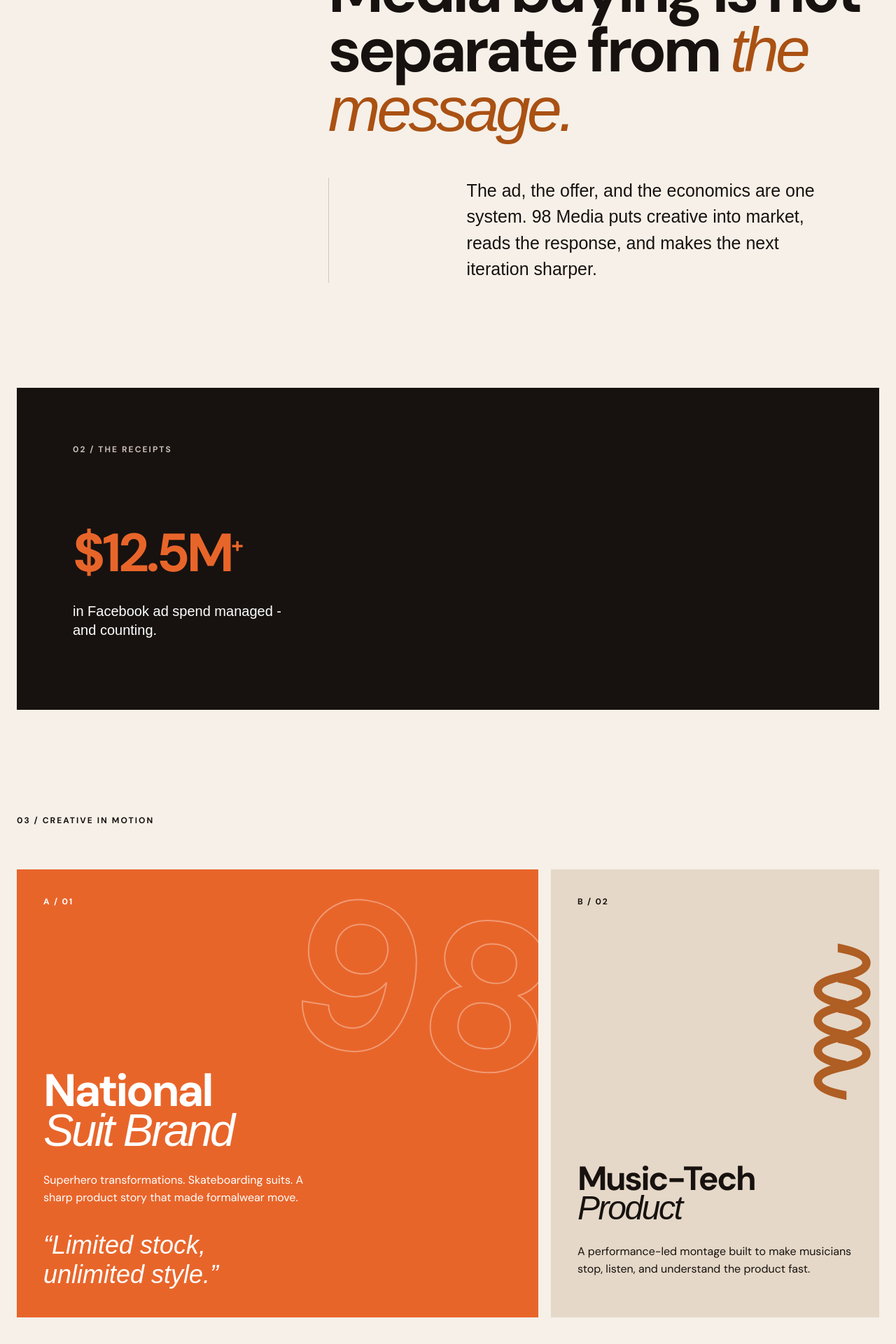
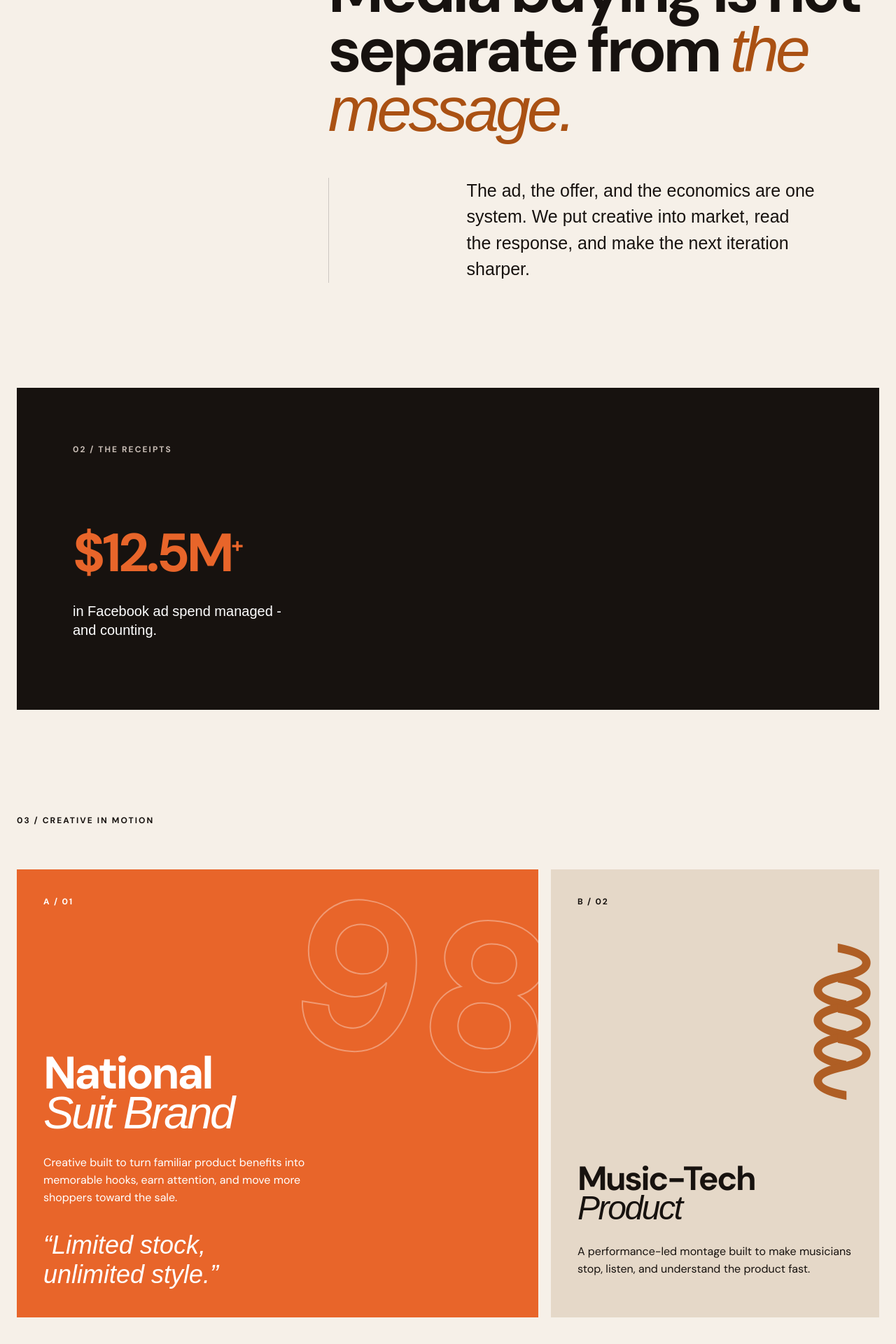
Before and after one commit to gh4i-bot/98-media, a Next.js app: page / in a window 1280 px wide. Shown: the part 1097-3017 px from the top of the page at 70% size. Built offline with nearby package versions, Linux system fonts and the light colour scheme; a web font is replaced by a local one.

Commit message:
Apply reviewed homepage copy

```diff
--- a/app/page.js
+++ b/app/page.js
@@ -26,7 +26,7 @@
       <div className="section-tag">01 / The point of view</div>
       <div className="thesis-copy">
         <h2>Media buying is not separate from <em>the message.</em></h2>
-        <p>The ad, the offer, and the economics are one system. 98 Media puts creative into market, reads the response, and makes the next iteration sharper.</p>
+        <p>The ad, the offer, and the economics are one system. We put creative into market, read the response, and make the next iteration sharper.</p>
       </div>
     </section>
 
@@ -40,7 +40,7 @@
     <section className="work shell">
       <div className="section-tag">03 / Creative in motion</div>
       <div className="work-grid">
-        <article className="case case-one"><div className="case-no">A / 01</div><div className="case-copy"><h3>National<br/><em>Suit Brand</em></h3><p>Superhero transformations. Skateboarding suits. A sharp product story that made formalwear move.</p><blockquote>“Limited stock,<br/>unlimited style.”</blockquote></div><div className="figure suit">98</div></article>
+        <article className="case case-one"><div className="case-no">A / 01</div><div className="case-copy"><h3>National<br/><em>Suit Brand</em></h3><p>Creative built to turn familiar product benefits into memorable hooks, earn attention, and move more shoppers toward the sale.</p><blockquote>“Limited stock,<br/>unlimited style.”</blockquote></div><div className="figure suit">98</div></article>
         <article className="case case-two"><div className="case-no">B / 02</div><div className="wave" aria-hidden="true">∿∿∿∿</div><div className="case-copy"><h3>Music-Tech<br/><em>Product</em></h3><p>A performance-led montage built to make musicians stop, listen, and understand the product fast.</p></div></article>
       </div>
     </section>
```
